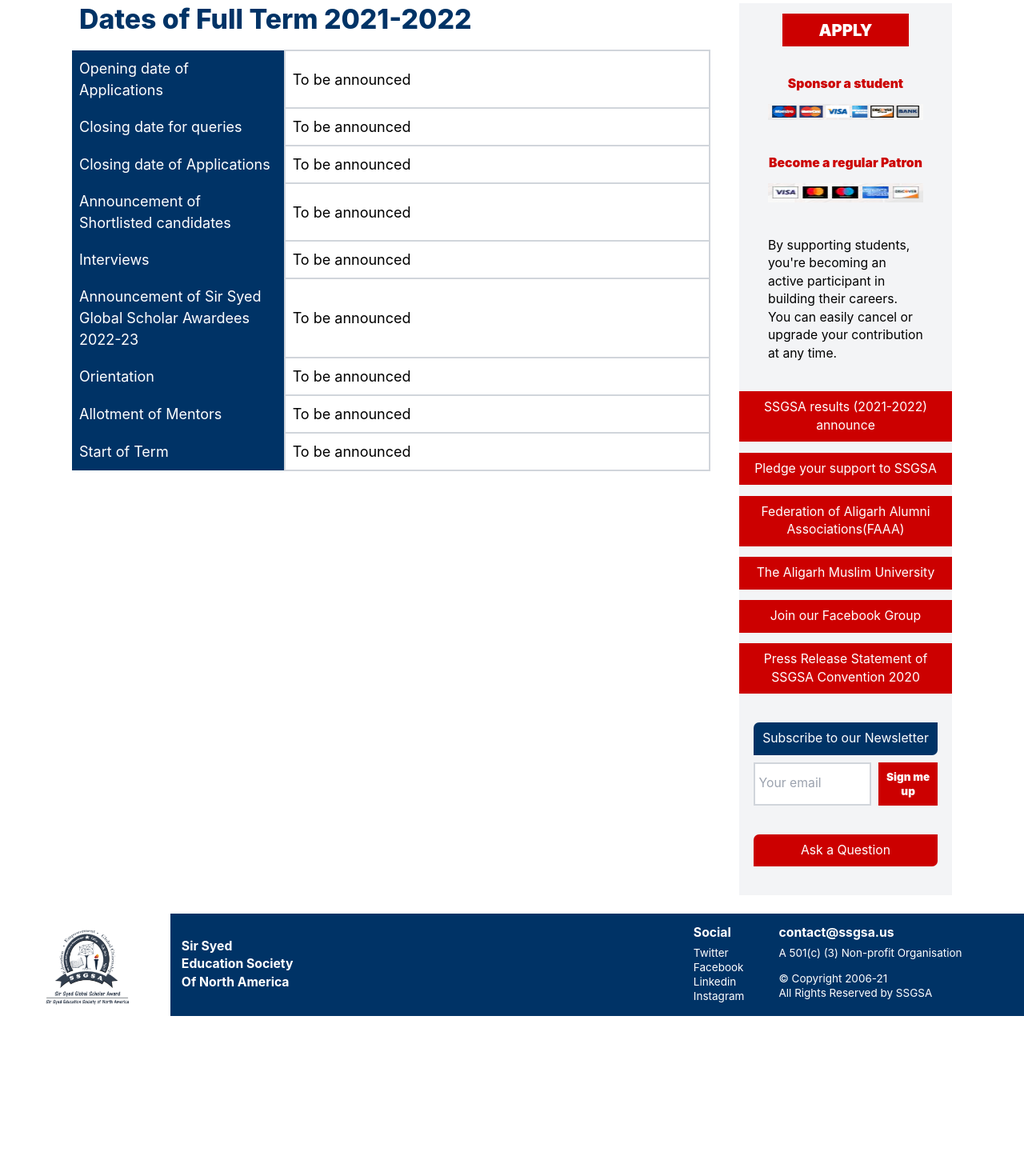
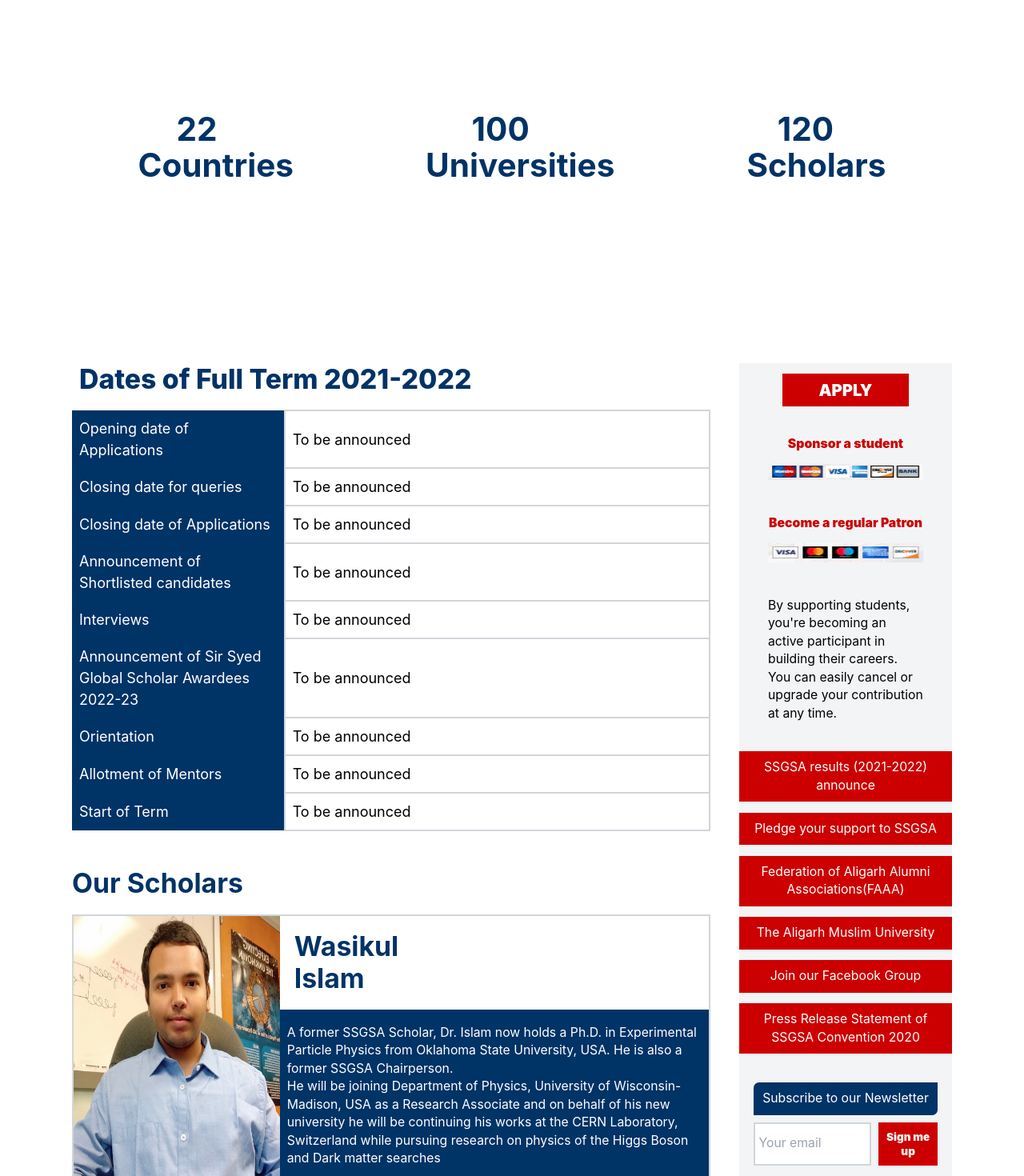
Before and after one commit to ssgsa-us/ssgsa.us, a Next.js app: page / in a window 1280 px wide. Shown: the part 200-1670 px from the top of the page at 80% size. Before the commit the page ends 1470 px from the top, so only its background shows below. Built offline with nearby package versions, Linux system fonts and the light colour scheme.

Commit message:
fixes#5 : Adds scholar, counter component (#15)
* Adds counter component

* Adds Scholar component

* Scholar image corrections

* Update Scholar component

```diff
--- /dev/null
+++ b/components/Counter.js
@@ -0,0 +1,11 @@
+const Counter = () => {
+    return (
+      <div className="flex mx-2 my-5 lg:my-40 md:my-14 lg:mx-20 justify-around lg:text-4xl md:text-2xl text-blue-850 font-bold">
+        <div className="flex-shrink "> &nbsp;&nbsp;&nbsp;&nbsp; {"22"} <br/> {"Countries"}</div>
+        <div className="flex-shrink">&nbsp;&nbsp;&nbsp;&nbsp;&nbsp;&nbsp;{"100"} <br/> {"Universities"}</div>
+        <div className="flex-shrink">&nbsp;&nbsp;&nbsp;&nbsp;{"120"} <br/> {"Scholars"}</div>
+      </div>
+    );
+  };
+
+  export default Counter;
--- a/components/Datetable.js
+++ b/components/DateTable.js
@@ -1,17 +1,25 @@
-const Datetable = () => {
+import Scholar from "./Scholar";
+
+const DateTable = () => {
   return (
-    <div className = "w-full lg:mr-4">
-      <h1 className="text-blue-850 text-3xl mx-2 mb-4 font-extrabold">Dates of Full Term 2021-2022</h1>
+    <div className="w-full lg:mr-4">
+      <h1 className="text-blue-850 lg:text-3xl mx-2 mb-4 font-extrabold">
+        Dates of Full Term 2021-2022
+      </h1>
       <table className="w-full">
         <tbody>
           <tr>
             <td className="bg-blue-850 text-white p-2 w-1/3">
               Opening date of Applications
             </td>
-            <td className="border-2 border-gray-300 p-2 w-2/3">To be announced</td>
+            <td className="border-2 border-gray-300 p-2 w-2/3">
+              To be announced
+            </td>
           </tr>
           <tr>
-            <td className="bg-blue-850 text-white p-2">Closing date for queries</td>
+            <td className="bg-blue-850 text-white p-2">
+              Closing date for queries
+            </td>
             <td className="border-2 border-gray-300 p-2">To be announced</td>
           </tr>
           <tr>
@@ -50,8 +58,9 @@ const Datetable = () => {
           </tr>
         </tbody>
       </table>
+      <Scholar />
     </div>
   );
 };
 
-export default Datetable;
+export default DateTable;
--- /dev/null
+++ b/components/Scholar.js
@@ -0,0 +1,41 @@
+import Image from "next/image";
+
+const Scholar = () => {
+  return (
+    <div>
+      <div className="text-blue-850 font-bold lg:text-3xl mt-10">
+        Our Scholars
+      </div>
+      <div className="container container max-w-full m-auto flex flex-wrap flex-col md:flex-row items-center justify-start">
+        <div className="w-full pt-4">
+          <div className="flex flex-col lg:flex-row overflow-hidden border-2 border-gray-300">
+            <Image
+              width={1050}
+              height={1050}
+              src="/scholar_one.jpg"
+              alt="Scholar image"
+            />
+            <div className="flex-col leading-normal bg-blue-850">
+              <div className=" justify-self-stretch text-blue-850 bg-white font-bold lg:text-3xl p-4">
+                Wasikul <br />Islam
+              </div>
+              <div className="justify-self-stretch text-sm text-white mt-2 mb-2 p-2">
+                A former SSGSA Scholar, Dr. Islam now holds a Ph.D. in
+                Experimental Particle Physics from Oklahoma State University,
+                USA. He is also a former SSGSA Chairperson.<br /> He will be joining
+                Department of Physics, University of Wisconsin-Madison, USA as a
+                Research Associate and on behalf of his new university he will
+                be continuing his works at the CERN Laboratory, Switzerland
+                while pursuing research on physics of the Higgs Boson and Dark
+                matter searches
+              </div>
+            </div>
+          </div>
+        </div>
+      </div>
+      </div>
+
+  );
+};
+
+export default Scholar;
--- a/pages/index.js
+++ b/pages/index.js
@@ -1,5 +1,6 @@
 import Apply from "../components/Apply";
-import Datetable from "../components/Datetable";
+import Counter from "../components/Counter";
+import DateTable from "../components/DateTable";
 import Footer from "../components/Footer";
 import Header from "../components/Header";
 import styles from "../styles/Home.module.css";
@@ -8,8 +9,9 @@ export default function Home() {
   return (
     <div className={styles.container}>
       <Header />
+      <Counter />
       <div className="mx-2 mt-10 lg:flex justify-around lg:mx-20">
-        <Datetable />
+        <DateTable />
         <Apply />
       </div>
 
```
Also changed, not shown: public/scholar_one.jpg (added).
